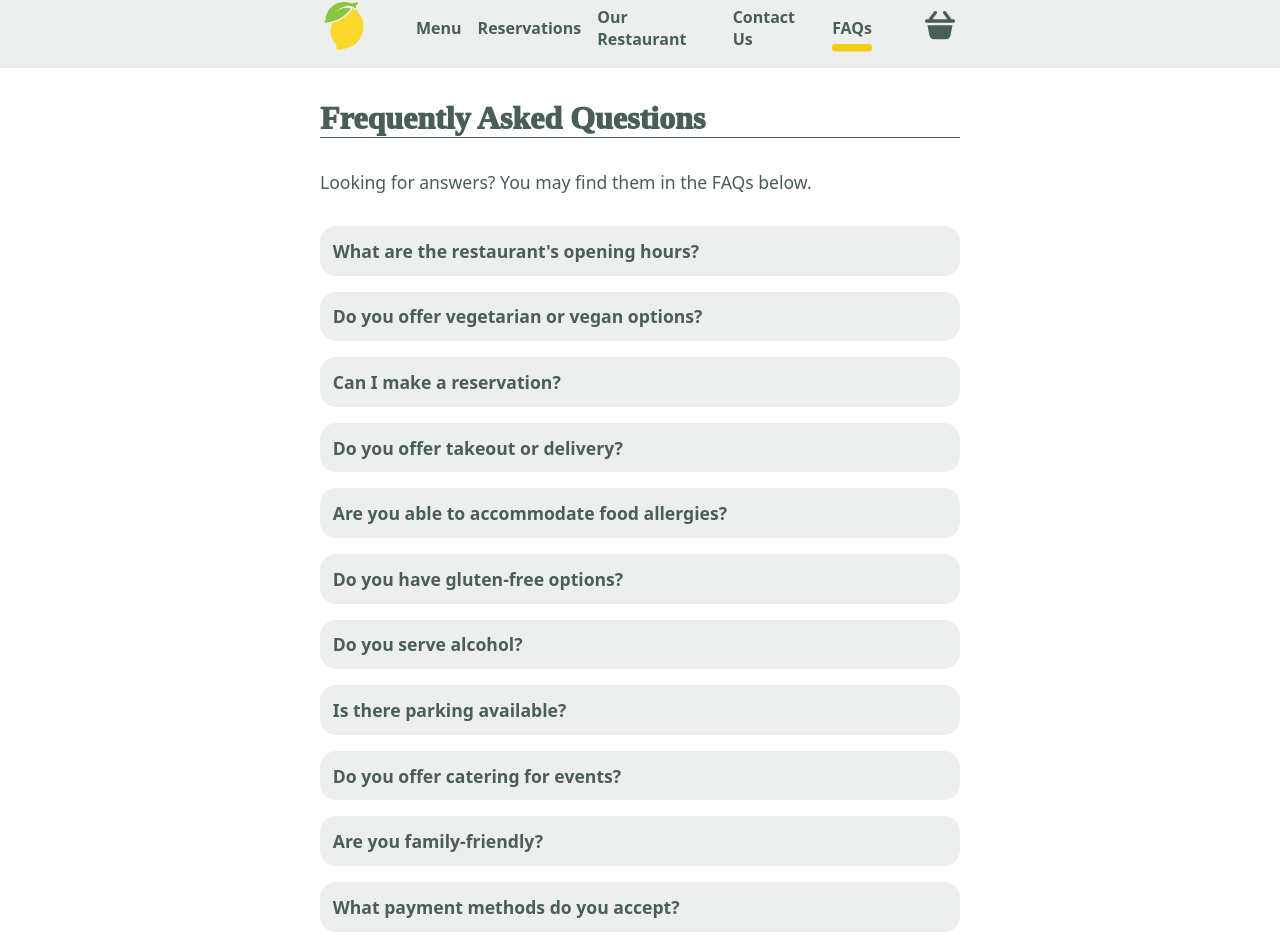
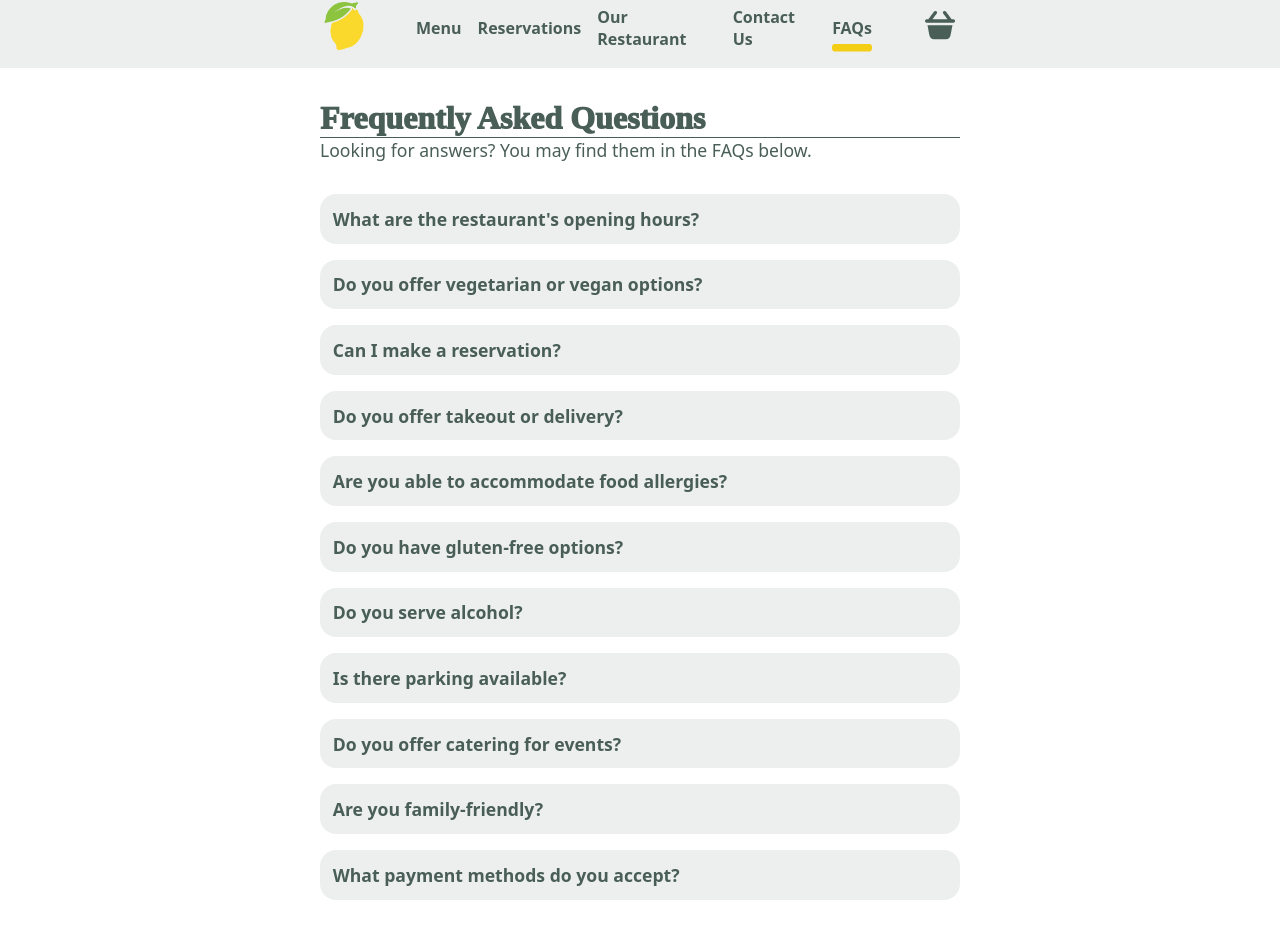
Before and after one commit to CameronCarlyon/LittleLemon, a React (Create React App) app: page /littlelemon/faqs in a window 1280 px wide. Shown: the part 12-947 px from the top of the page. Built offline with nearby package versions, Linux system fonts and the light colour scheme; the HTML template or start-up script is replaced by a standard one.

Commit message:
Update FAQsPage.js
Now uses new HyperlinkLabel component.

```diff
--- a/src/pages/FAQsPage.js
+++ b/src/pages/FAQsPage.js
@@ -3,6 +3,7 @@ import { Link } from 'react-router-dom';
 
 import Header from '../components/Header.js';
 import Footer from '../components/Footer.js';
+import HyperlinkLabel from '../components/HyperlinkLabel.js';
 import FAQ from '../components/FAQ.js';
 import Promotion from '../components/Promotion.js';
 
@@ -12,10 +13,13 @@ return (
         <Header />
             <div className="main-content">
                 <article>
-                    <h1>Frequently Asked Questions</h1>
-                    <p>Looking for answers? You may find them in the FAQs below.</p>
+                    <div>
+                        <h1>Frequently Asked Questions</h1>
+                        <p>Looking for answers? You may find them in the FAQs below.</p>
+                    </div>
+
                     <FAQ />
-                    <p>Still have questions? Feel free to <Link to={'/contact-us'}>reach out to us directly.</Link></p>
+                    <p>Still have questions? Feel free to <Link to={'/contact-us'}><HyperlinkLabel text="reach out to us directly." /></Link></p>
                     </article>
             </div>
             <Promotion />
```
